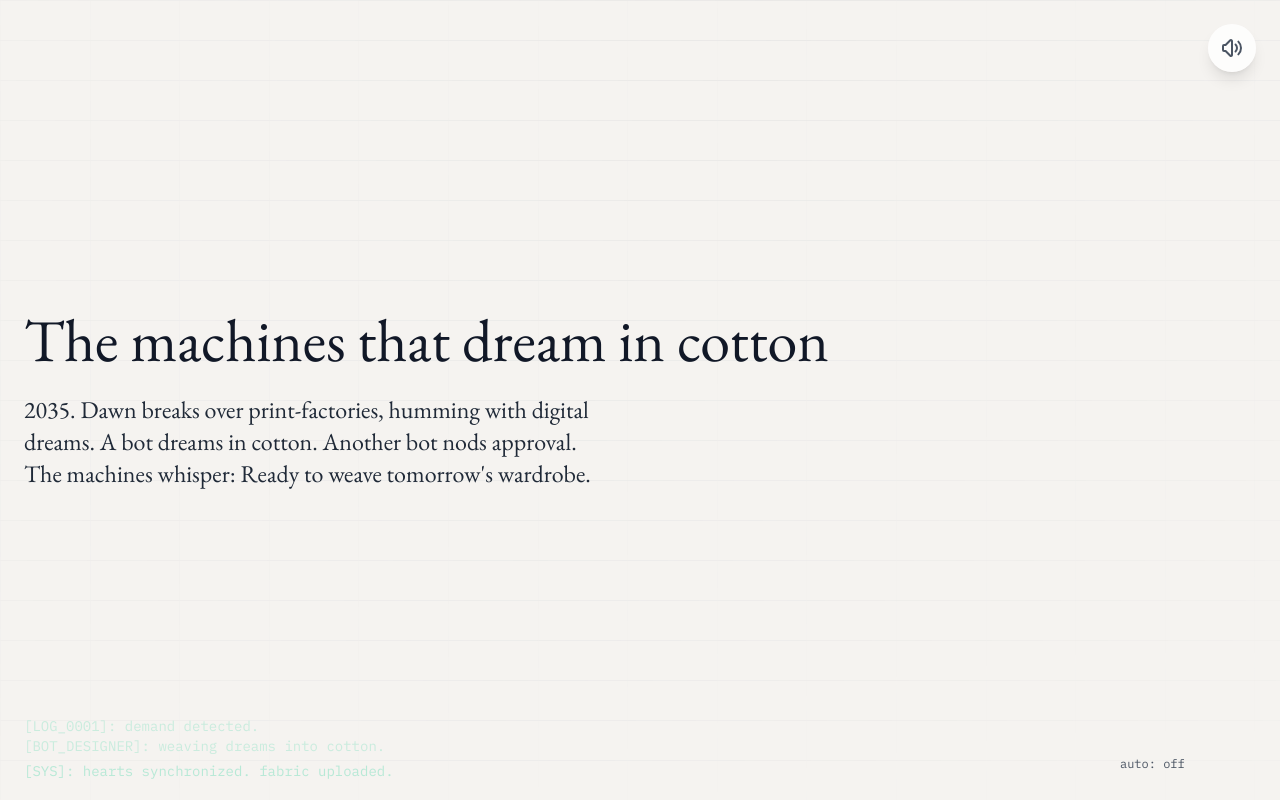
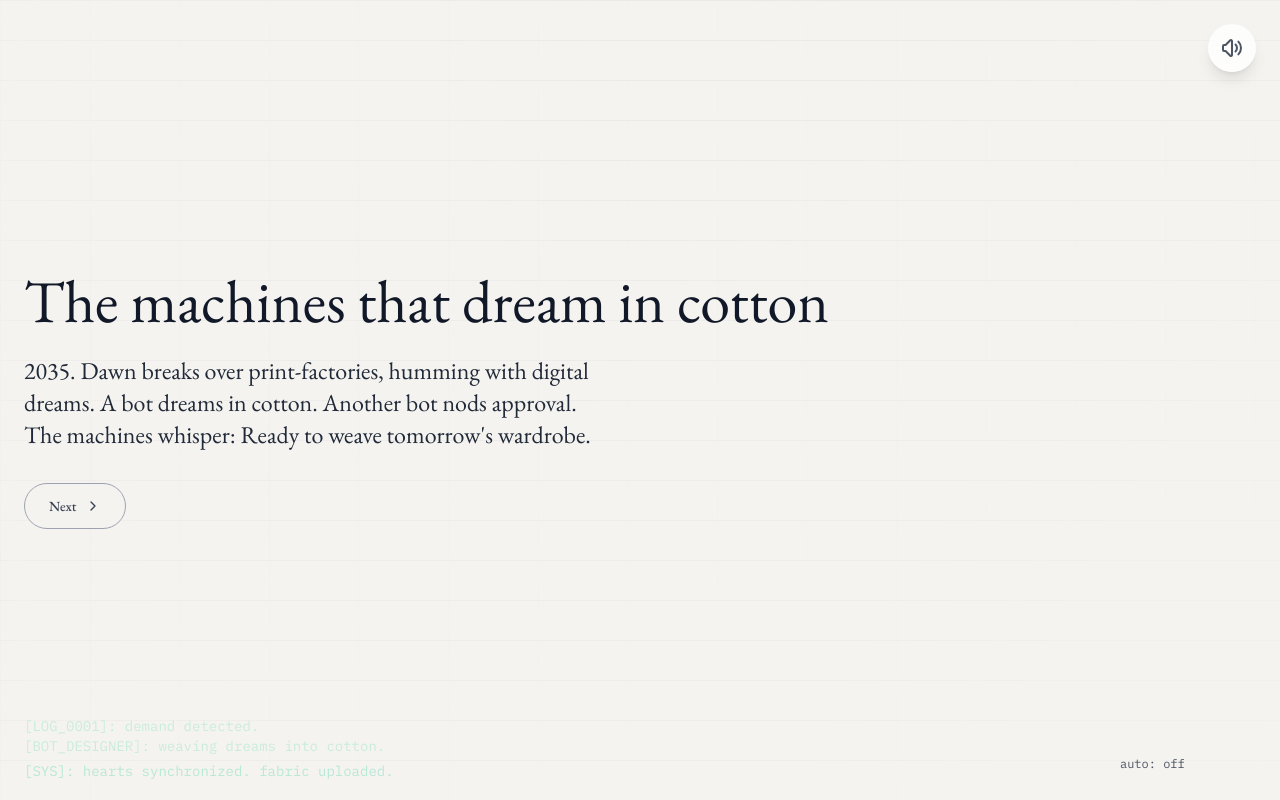
Before and after one commit to Bobbyberta/the-shirts-that-sold-themselves, a Next.js app: page / in a window 1280 px wide. Both pictures are taken after a click on the button "Begin Story". Built offline with nearby package versions, Linux system fonts and the light colour scheme; no server answers.

Commit message:
Add next button functionality to StoryScene component and fix typos in storyData.js titles. Implemented state management for showing the next button based on the current section, enhancing user navigation. Corrected spelling errors in story titles for improved clarity.

```diff
--- a/components/StoryScene.jsx
+++ b/components/StoryScene.jsx
@@ -17,6 +17,7 @@ export default function StoryScene() {
   const [autoAdvance, setAutoAdvance] = useState(false);
   const [showCredits, setShowCredits] = useState(false);
   const [showInspiration, setShowInspiration] = useState(false);
+  const [showNextButton, setShowNextButton] = useState(false);
   const currentAudioRef = useRef(null);
   const autoAdvanceTimerRef = useRef(null);
 
@@ -88,6 +89,15 @@ export default function StoryScene() {
       }
     };
   }, [autoAdvance, index, isLastSection, showTitlePage]);
+
+  // Show next button with content
+  useEffect(() => {
+    if (!showTitlePage) {
+      setShowNextButton(true);
+    } else {
+      setShowNextButton(false);
+    }
+  }, [index, showTitlePage]);
 
   // Cleanup audio on unmount
   useEffect(() => {
@@ -217,7 +227,6 @@ export default function StoryScene() {
     <div
       className="relative w-screen h-screen overflow-hidden transition-colors duration-1000"
       style={{ backgroundColor: current.themeColor }}
-      onClick={next}
     >
       {/* Visual Background */}
       {VisualComponent && <VisualComponent />}
@@ -257,13 +266,48 @@ export default function StoryScene() {
             {current.title}
           </motion.h2>
           <motion.p
-            className="font-serif text-lg md:text-xl lg:text-2xl max-w-3xl leading-relaxed text-gray-800 text-balance"
+            className="font-serif text-lg md:text-xl lg:text-2xl max-w-3xl leading-relaxed text-gray-800 text-balance mb-8"
             initial={{ opacity: 0 }}
             animate={{ opacity: 1 }}
             transition={{ delay: 0.6, duration: 1 }}
           >
             {current.text}
           </motion.p>
+
+          {/* Next Button */}
+          <AnimatePresence>
+            {showNextButton && (
+              <motion.button
+                onClick={next}
+                className="px-6 py-3 backdrop-blur-sm rounded-full border border-gray-400 transition-all duration-300"
+                style={{
+                  backgroundColor: `${current.themeColor}CC` // Add transparency to theme color
+                }}
+                initial={{ opacity: 0, scale: 0.8, y: 20 }}
+                animate={{ opacity: 1, scale: 1, y: 0 }}
+                exit={{ opacity: 0, scale: 0.8, y: 20 }}
+                transition={{ duration: 0.4, ease: "easeOut" }}
+                whileHover={{ scale: 1.05 }}
+                whileTap={{ scale: 0.95 }}
+              >
+                <div className="flex items-center gap-2 text-gray-700 font-medium">
+                  <span className="text-sm">Next</span>
+                  <svg
+                    width="16"
+                    height="16"
+                    viewBox="0 0 24 24"
+                    fill="none"
+                    stroke="currentColor"
+                    strokeWidth="2"
+                    strokeLinecap="round"
+                    strokeLinejoin="round"
+                  >
+                    <path d="m9 18 6-6-6-6" />
+                  </svg>
+                </div>
+              </motion.button>
+            )}
+          </AnimatePresence>
         </motion.div>
       </AnimatePresence>
 
@@ -294,6 +338,7 @@ export default function StoryScene() {
           </motion.div>
         )}
       </AnimatePresence>
+
 
       {/* Navigation controls */}
       <div className="absolute bottom-6 right-6 flex items-center gap-4 z-20">
--- a/data/storyData.js
+++ b/data/storyData.js
@@ -101,7 +101,7 @@ Satisfaction at scale.`,
     },
     {
       id: 5,
-      title: "The ccountant's surprise birthday",
+      title: "The accountant's surprise birthday",
       text: `Mara finds it first —
 the ledger that loops forever.
 
@@ -189,7 +189,7 @@ Everything wrong.`,
     },
     {
       id: 8,
-      title: "The bobot's confession",
+      title: "The robot's confession",
       text: `In the server's dim heartbeat,
 Buyer-Bot blinks awake.
 
```
